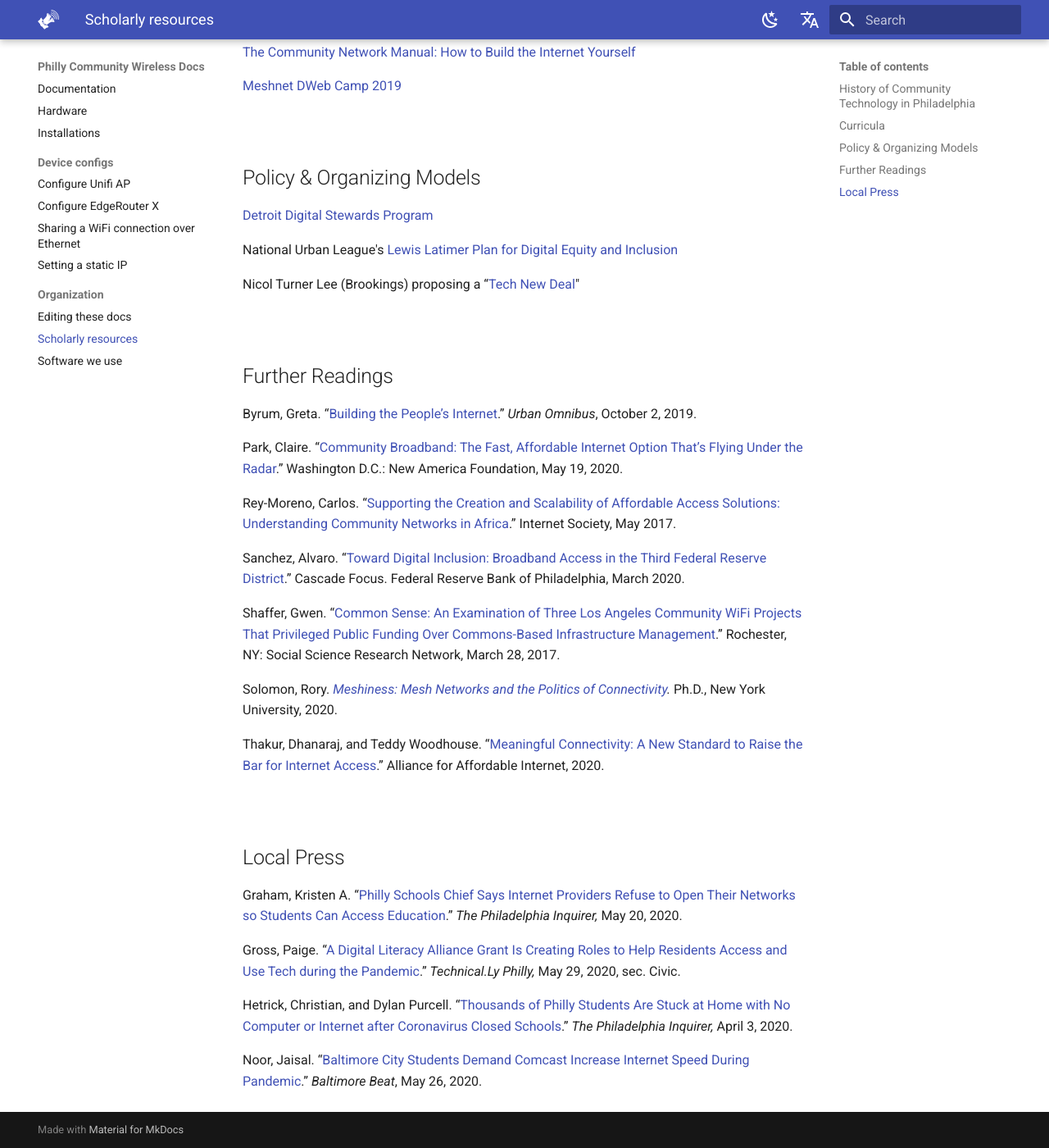
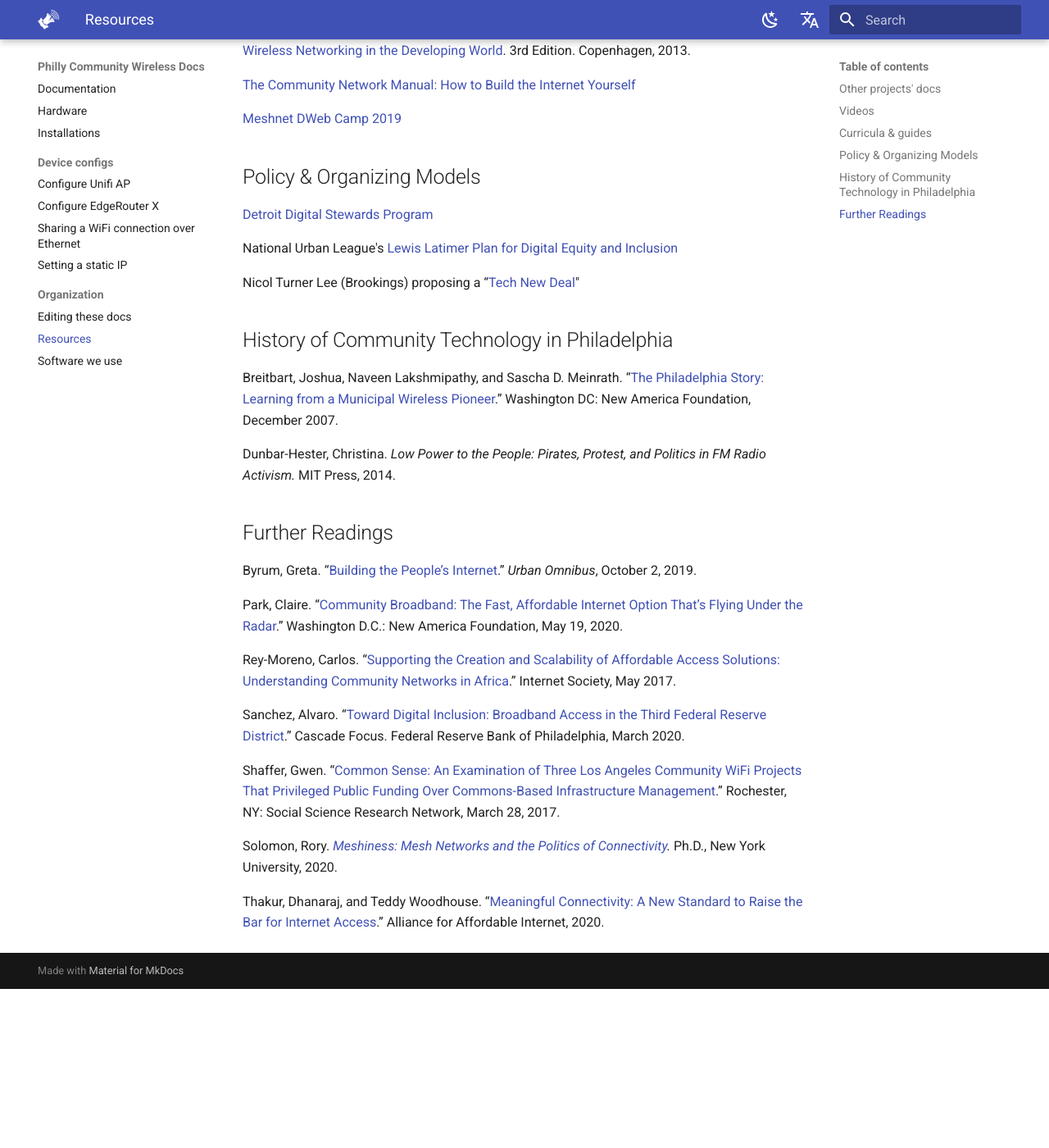
Before and after one commit to phillycommunitywireless/docs, an MkDocs documentation site: the page built from docs/organization/resources.md, in a window 1280 px wide and 1400 px high, scrolled down 834 px. Shown: the whole window at 82% size. Built offline with MkDocs 1.6.1 and Material for MkDocs 9.7.7, drawn with Linux system fonts in a browser that asks for light colours; after the commit the page ends 2040 px from its top, so only the background shows below that; some of the changed text lies outside the part shown.

Commit message:
Update from Forestry.io Addie Barron updated docs/organization/resources.md

```diff
--- a/docs/organization/resources.md
+++ b/docs/organization/resources.md
@@ -1,22 +1,26 @@
 ---
-title: Scholarly resources
+title: Resources
 
 ---
-# Scholarly resources
+# Resources
 
-## History of Community Technology in Philadelphia
+## Other projects' docs
 
-Breitbart, Joshua, Naveen Lakshmipathy, and Sascha D. Meinrath. “[The Philadelphia Story: Learning from a Municipal Wireless Pioneer](https://technical.ly/wp-content/uploads/2017/03/wireless-philadelphia-report-breitbart-et-al.pdf).” Washington DC: New America Foundation, December 2007.
+[NYC Mesh docs](https://docs.nycmesh.net/)
 
-Dunbar-Hester, Christina. *Low Power to the People: Pirates, Protest, and Politics in FM Radio Activism.* MIT Press, 2014.
+[Toronto Mesh Docs](https://docs.tomesh.net/)
 
-<br/>
+## Videos
 
-## Curricula
+[Internet Exchange Points explainer](https://www.youtube.com/watch?v=bJG3UFpaqmE)
 
-[Teaching Community Technology Handbook](https://detroitcommunitytech.org/teachcommtech) [pdf], Detroit Community Technology Project
+## Curricula & guides
 
-> designed using a "popular education method grounded in the history of Civil Rights-era Citizenship Schools and Paulo Freire’s *Pedagogy of the Oppressed.* . . . [a] people-guided approach to bring tech education to communities that have been harmed and oppressed by technology."
+[Start Your Own ISP](https://startyourownisp.com), Graham Castleton
+
+[Teaching Community Technology Handbook](https://detroitcommunitytech.org/teachcommtech) (PDF), Detroit Community Technology Project
+
+> designed using a "popular education method grounded in the history of Civil Rights-era Citizenship Schools and Paulo Freire’s _Pedagogy of the Oppressed._ . . . \[a\] people-guided approach to bring tech education to communities that have been harmed and oppressed by technology."
 
 [Neighborhood Network Construction Kit: Do-it-ourselves Guide to Community Networks](https://communitytechnology.github.io/docs/cck/index.html)
 
@@ -30,9 +34,6 @@
 
 [Meshnet DWeb Camp 2019](https://dweb-camp-2019.github.io/meshnet/)
 
-
-<br/>
-
 ## Policy & Organizing Models
 
 [Detroit Digital Stewards Program](https://www.alliedmedia.org/dctp/digitalstewards)
@@ -41,11 +42,15 @@
 
 Nicol Turner Lee (Brookings) proposing a “[Tech New Deal](https://www.brookings.edu/blog/techtank/2021/01/12/why-america-needs-a-tech-new-deal-to-build-back-better/)"
 
-<br/>
+## History of Community Technology in Philadelphia
+
+Breitbart, Joshua, Naveen Lakshmipathy, and Sascha D. Meinrath. “[The Philadelphia Story: Learning from a Municipal Wireless Pioneer](https://technical.ly/wp-content/uploads/2017/03/wireless-philadelphia-report-breitbart-et-al.pdf).” Washington DC: New America Foundation, December 2007.
+
+Dunbar-Hester, Christina. _Low Power to the People: Pirates, Protest, and Politics in FM Radio Activism._ MIT Press, 2014.
 
 ## Further Readings
 
-Byrum, Greta. “[Building the People’s Internet](https://urbanomnibus.net/2019/10/building-the-peoples-internet/).” *Urban Omnibus*, October 2, 2019.
+Byrum, Greta. “[Building the People’s Internet](https://urbanomnibus.net/2019/10/building-the-peoples-internet/).” _Urban Omnibus_, October 2, 2019.
 
 Park, Claire. “[Community Broadband: The Fast, Affordable Internet Option That’s Flying Under the Radar](https://www.newamerica.org/oti/reports/community-broadband/).” Washington D.C.: New America Foundation, May 19, 2020.
 
@@ -55,18 +60,6 @@
 
 Shaffer, Gwen. “[Common Sense: An Examination of Three Los Angeles Community WiFi Projects That Privileged Public Funding Over Commons-Based Infrastructure Management](https://doi.org/10.2139/ssrn.2941920).” Rochester, NY: Social Science Research Network, March 28, 2017.
 
-Solomon, Rory. *[Meshiness: Mesh Networks and the Politics of Connectivity](http://search.proquest.com/pqdtglobal/docview/2408892960/abstract/479AB38D8B044610PQ/1).* Ph.D., New York University, 2020.
+Solomon, Rory. [_Meshiness: Mesh Networks and the Politics of Connectivity_](http://search.proquest.com/pqdtglobal/docview/2408892960/abstract/479AB38D8B044610PQ/1)_._ Ph.D., New York University, 2020.
 
 Thakur, Dhanaraj, and Teddy Woodhouse. “[Meaningful Connectivity: A New Standard to Raise the Bar for Internet Access](https://a4ai.org/meaningful-connectivity/).” Alliance for Affordable Internet, 2020.
-
-<br/>
-
-## Local Press
-
-Graham, Kristen A. “[Philly Schools Chief Says Internet Providers Refuse to Open Their Networks so Students Can Access Education](https://www.inquirer.com/education/internet-access-philadelphia-coronavirus-comcast-budget-council-hite-school-district-20200520.html).” *The Philadelphia Inquirer,* May 20, 2020.
-
-Gross, Paige. “[A Digital Literacy Alliance Grant Is Creating Roles to Help Residents Access and Use Tech during the Pandemic](https://technical.ly/philly/2020/05/29/digital-literacy-alliance-grant-digital-navigator-help-residents-access-use-tech-during-pandemic/).” *Technical.Ly Philly,* May 29, 2020, sec. Civic.
-
-Hetrick, Christian, and Dylan Purcell. “[Thousands of Philly Students Are Stuck at Home with No Computer or Internet after Coronavirus Closed Schools](https://www.inquirer.com/education/coronavirus-students-digital-divide-philadelphia-comcast-20200403.html).” *The Philadelphia Inquirer,* April 3, 2020.
-
-Noor, Jaisal. “[Baltimore City Students Demand Comcast Increase Internet Speed During Pandemic](https://baltimorebeat.com/2020/05/26/baltimore-city-students-demand-comcast-increase-internet-speed-during-pandemic/).” *Baltimore Beat*, May 26, 2020.
```
